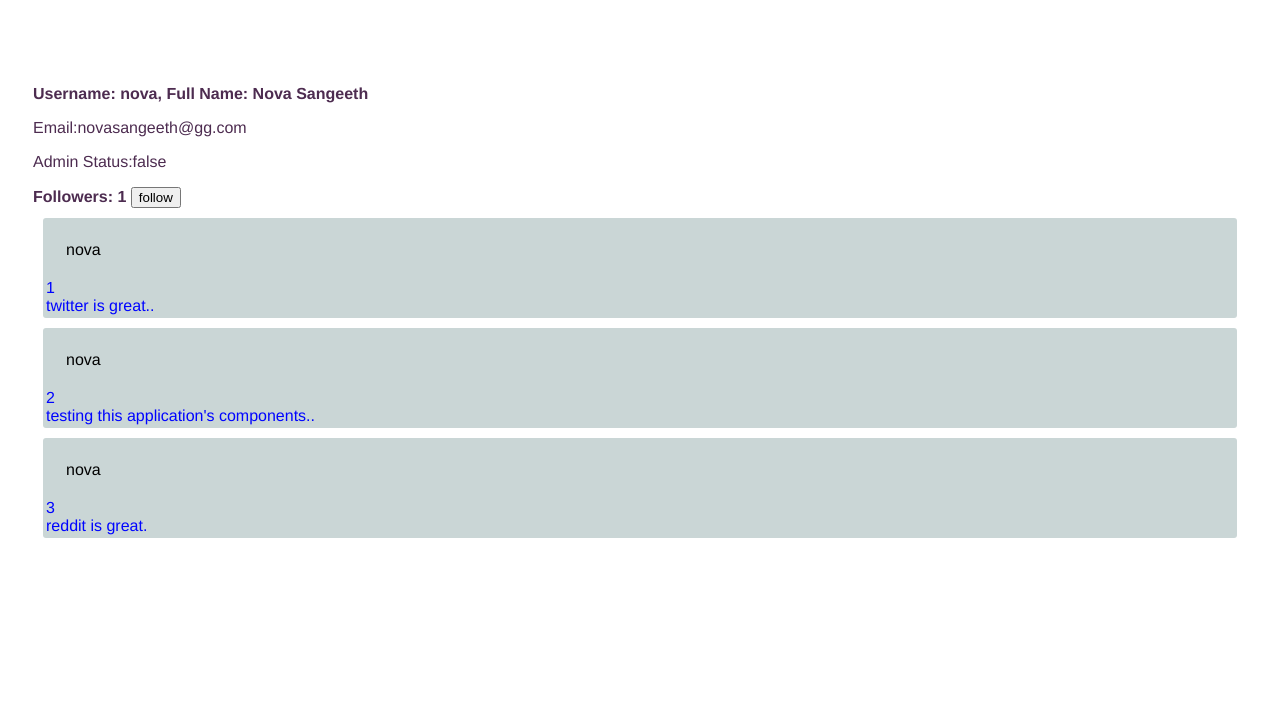
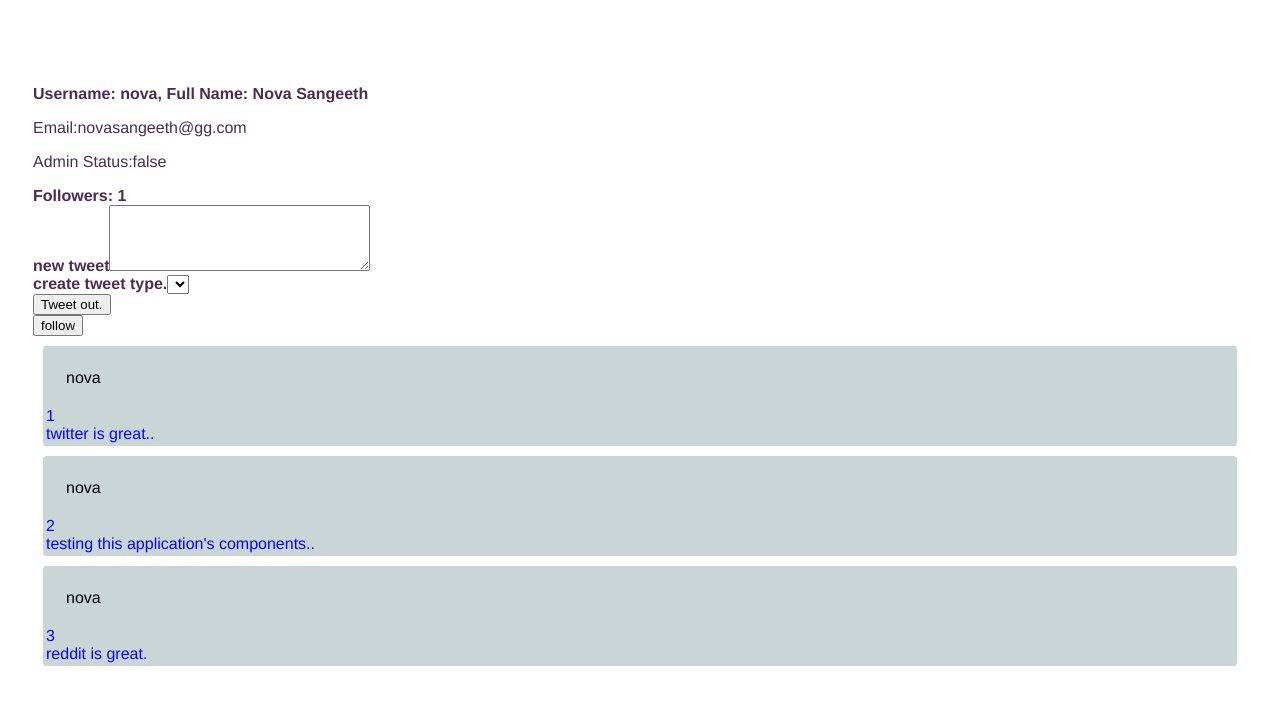
Before and after one commit to nova-sangeeth/graphql, a Vue app in the folder app/: page / in a window 1280 px wide. Shown: the top 704 px of the page. Built offline with nearby package versions, Linux system fonts and the light colour scheme; the HTML template or start-up script is replaced by a standard one.

Commit message:
added new form to add new tweets to the UI.

```diff
--- a/app/src/components/userProfile.vue
+++ b/app/src/components/userProfile.vue
@@ -15,6 +15,26 @@
       Followers:
       {{ followers }}
     </strong>
+
+    <form class="new_tweet_form" @submit.prevent="CreateNewTweet">
+      <label for="new tweet"><strong>new tweet</strong></label>
+      <textarea name="" id="new tweet" cols="30" rows="4" v-model="newtweetdata"></textarea>
+
+      <div class="tweet_type">
+        <label for="newTweetType"><strong>create tweet type.</strong></label>
+        <select name="" id="newTweetType" v-model="newtweettype">
+          <option
+            :value="option.value"
+            v-for="(option, index) in tweetTypes"
+            :key="index"
+          >
+            {{ option.name }}
+          </option>
+        </select>
+      </div>
+      <button type="submit">Tweet out.</button>
+    </form>
+
     <button @click="followUser">follow</button>
     <tweets
       v-for="tweet in user.tweets"
```
